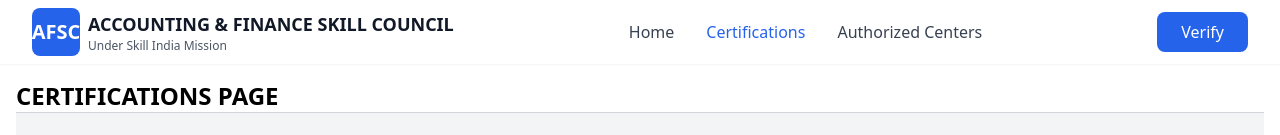
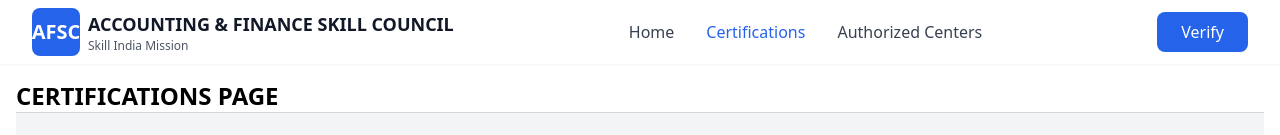
Before and after one commit to Braintech456/AFSC, a React (Vite) app: page /certifications in a window 1280 px wide. Shown: the top 135 px of the page. Built offline with nearby package versions, Linux system fonts and the light colour scheme.

Commit message:
Updated Header.tsx

```diff
--- a/src/components/Header.tsx
+++ b/src/components/Header.tsx
@@ -27,7 +27,7 @@ export default function Header() {
                     ACCOUNTING & FINANCE SKILL COUNCIL
                   </h1>
                   <p className="text-xs text-gray-600">
-                    Under Skill India Mission
+                    Skill India Mission
                   </p>
                 </div>
               </div>
```
